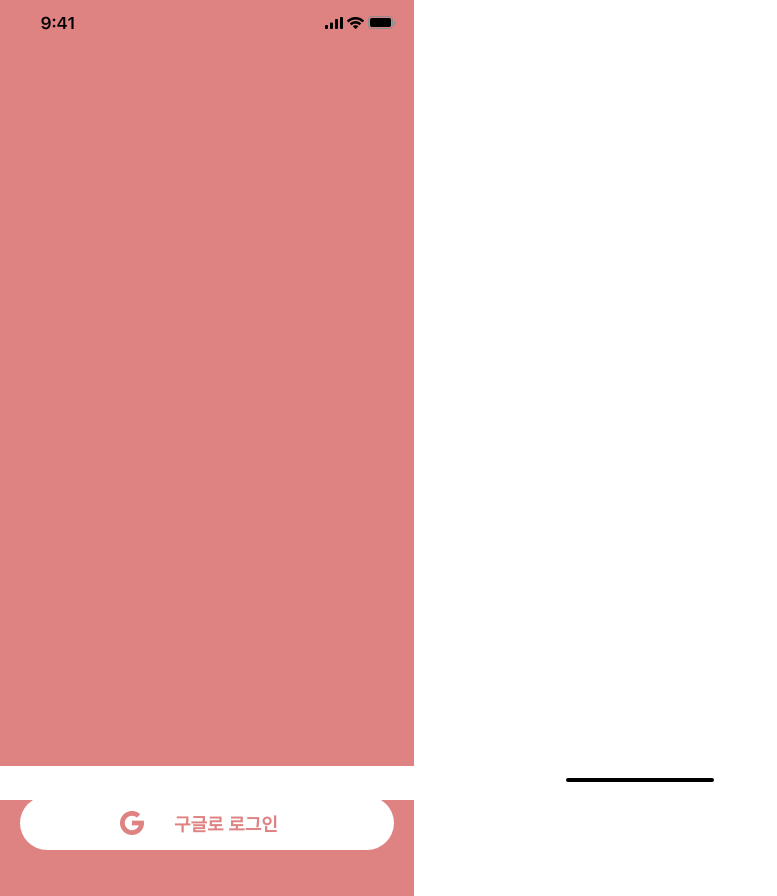
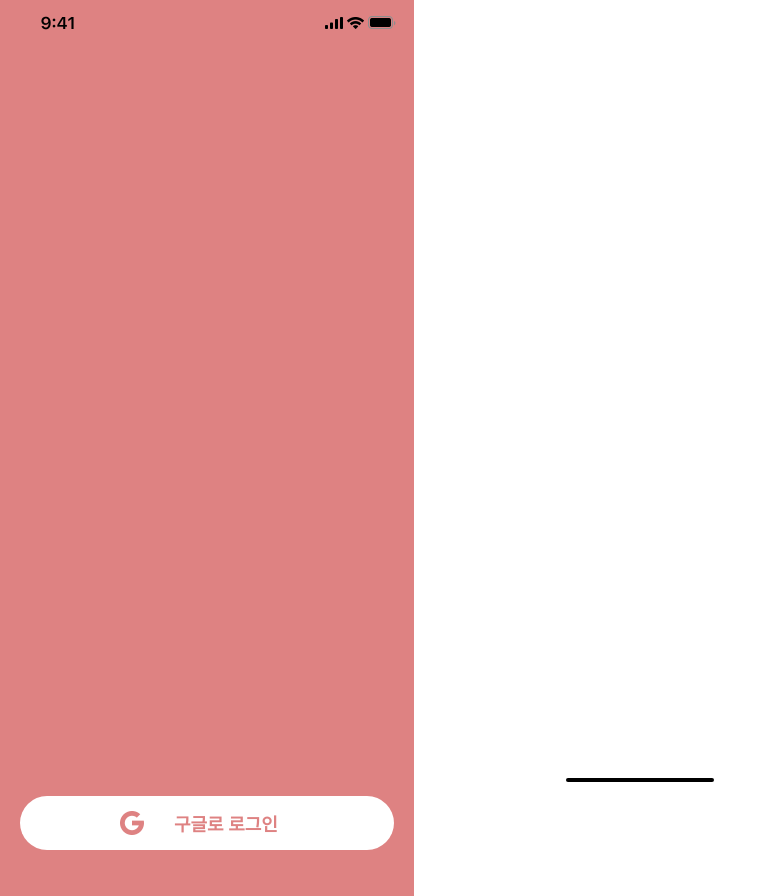
Before and after one commit to MangoBingsoo/Frontend, a React (Create React App) app: page / in a window 1280 px wide. Shown: the whole page, without its empty margins (0-777 px from the left). Built offline with nearby package versions, Linux system fonts and the light colour scheme.

Commit message:
♻️ :: home indicator 수정

```diff
--- a/src/component/common/homeIndicator/style.ts
+++ b/src/component/common/homeIndicator/style.ts
@@ -10,5 +10,5 @@ export const _HomeIndicatorContainer = styled.div`
   flex-direction: column;
   align-items: center;
   padding-top: 12px;
-  background-color: ${({ theme }) => theme.white};
+  background-color: transparent;
 `;
```
